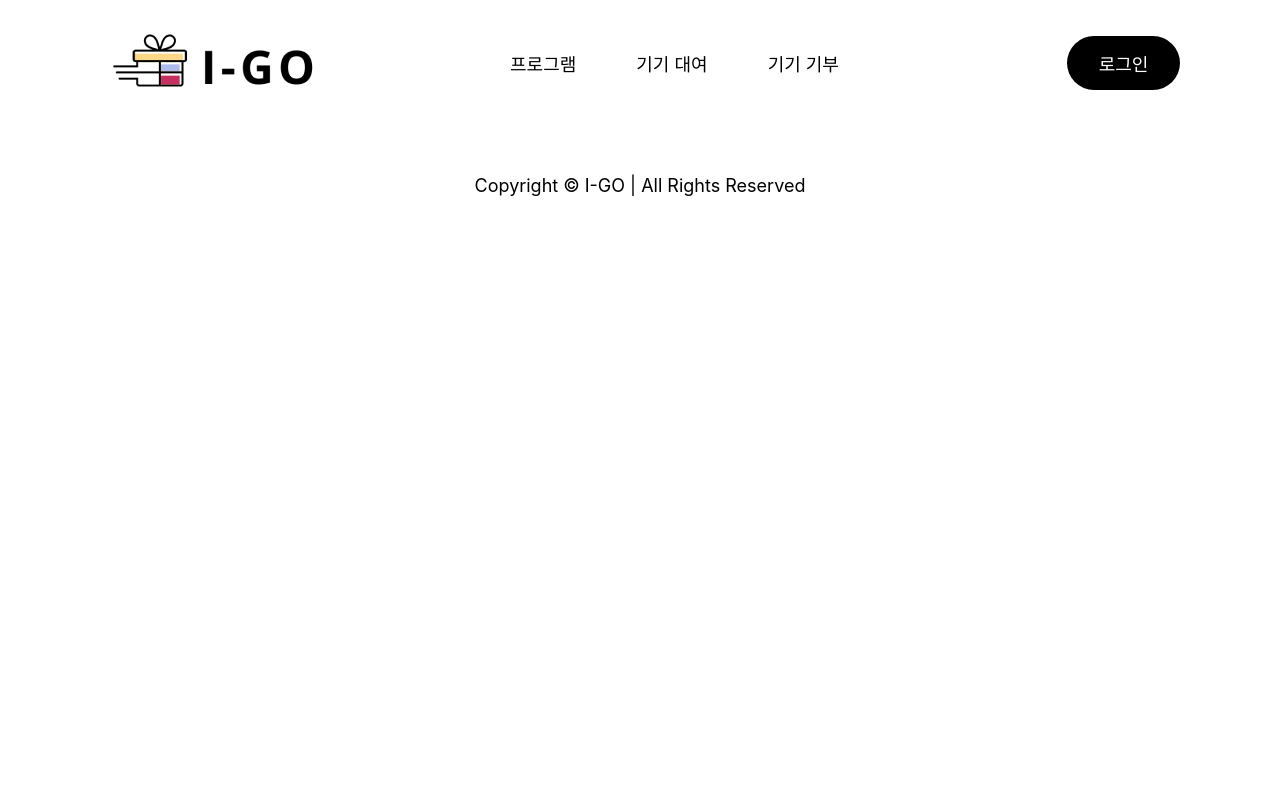
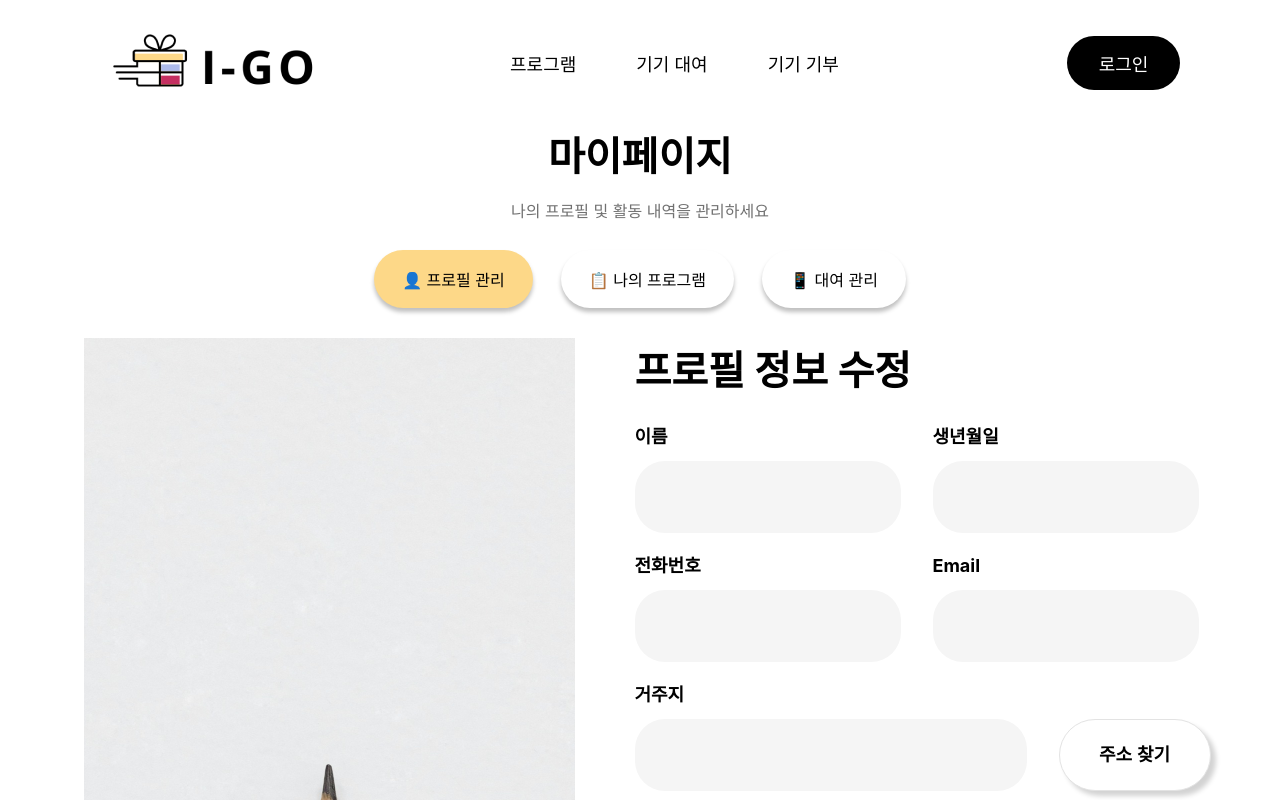
Before and after one commit to dbstj0403/I-GO-FRONT, a React (Create React App) app: page /mypageStudent in a window 1280 px wide. Shown: the top 800 px of the page. Built offline with nearby package versions, Linux system fonts and the light colour scheme; no server answers.

Commit message:
[create mypageCarer]

```diff
--- a/src/App.js
+++ b/src/App.js
@@ -9,7 +9,8 @@ import AddInfoPage from "./pages/AddInfoPage";
 import DonationPage from "./pages/DonationPage";
 import ProgramPage from "./pages/ProgramPage";
 import ProgramDetailPage from "./pages/ProgramDetailPage";
-import Mypage from "./pages/Mypage";
+import MypageStudent from "./pages/MypageStudent";
+import MypageCarer from "./pages/MypageCarer";
 import RegisterProgramPage from "./pages/RegisterProgramPage";
 function App() {
   return (
@@ -24,7 +25,8 @@ function App() {
           <Route path="/donation" element={<DonationPage />} />
           <Route path="/program" element={<ProgramPage />} />
           <Route path="/programDetail" element={<ProgramDetailPage />} />
-          <Route path="/mypage" element={<Mypage />} />
+          <Route path="/mypageStudent" element={<MypageStudent />} />
+          <Route path="/mypageCarer" element={<MypageCarer />} />
           <Route path="/registerProgram" element={<RegisterProgramPage />} />
         </Routes>
         <Footer />
--- a/src/components/NavBar.js
+++ b/src/components/NavBar.js
@@ -15,8 +15,12 @@ export default function NavBar() {
     console.log("user: ", userData);
   }, []);
 
-  const moveToMypage = () => {
-    moveToPage("/mypage");
+  const moveToMypageStudent = () => {
+    moveToPage("/mypageStudent");
+  };
+
+  const moveToMypageCarer = () => {
+    moveToPage("/mypageCarer");
   };
 
   const moveToLogin = () => {
@@ -82,13 +86,13 @@ export default function NavBar() {
             <img src={point} alt="" style={{ paddingRight: "10px" }}></img>
             {userData.point} P
           </PointBtn>
-          <ProfileBtn onClick={moveToMypage}>
+          <ProfileBtn onClick={moveToMypageStudent}>
             <img src={userData.img} alt=""></img>학생 {userData.name}님
           </ProfileBtn>
         </Container>
       ) : userData.is_carer ? (
         <Container>
-          <ProfileBtn onClick={moveToMypage}>
+          <ProfileBtn onClick={moveToMypageCarer}>
             <img src={userData.img} alt=""></img>관리자 {userData.name}님
           </ProfileBtn>
         </Container>
--- /dev/null
+++ b/src/pages/MypageCarer.js
@@ -0,0 +1,12 @@
+import Spinner from "../components/Spinner";
+import { useState, useEffect } from "react";
+import { useNavigate } from "react-router-dom";
+import Postcode from "../components/Postcode";
+import { useDispatch, useSelector } from "react-redux";
+// import { loginSuccess } from "@store/actions";
+import axios from "axios";
+import { userSuccess } from "../store/user/actions";
+import styled from "styled-components";
+import pencil from "../img/addInfo.png";
+
+export default function MypageCarer() {}
--- a/src/pages/Mypage.js
+++ b/src/pages/MypageStudent.js
@@ -9,7 +9,7 @@ import { userSuccess } from "../store/user/actions";
 import styled from "styled-components";
 import pencil from "../img/addInfo.png";
 
-export default function Mypage() {
+export default function MypageStudent() {
   const { userData } = useSelector(({ user }) => user);
   const [name, setName] = useState("");
   const [birthDate, setBirthDate] = useState("");
@@ -24,8 +24,18 @@ export default function Mypage() {
   });
   const [zipcode, setZipcode] = useState("");
   const [popup, setPopup] = useState(false);
+  const [activeTab, setActiveTab] = useState("modify");
   const movePage = useNavigate();
   const dispatch = useDispatch();
+
+  const handleTabClick = (tabName) => {
+    setActiveTab(tabName);
+    if (tabName === "program" || tabName === "rent") {
+      setTimeout(() => {
+        alert("현재 준비 중인 기능입니다!");
+      }, 0);
+    }
+  };
 
   useEffect(() => {
     setProfile();
@@ -126,10 +136,6 @@ export default function Mypage() {
     }
   };
 
-  /**
-   * 스타일 컴포넌트
-   */
-
   return (
     <div
       style={{
@@ -143,6 +149,27 @@ export default function Mypage() {
       <ul style={{ fontSize: "16px", color: "#717171", marginTop: "15px" }}>
         나의 프로필 및 활동 내역을 관리하세요
       </ul>
+      <MypageContainer>
+        <Category
+          active={activeTab === "modify"}
+          onClick={() => handleTabClick("modify")}
+        >
+          👤 프로필 관리
+        </Category>
+        <Category
+          active={activeTab === "program"}
+          onClick={() => handleTabClick("program")}
+        >
+          📋 나의 프로그램
+        </Category>
+        <Category
+          active={activeTab === "rent"}
+          onClick={() => handleTabClick("rent")}
+        >
+          📱 대여 관리
+        </Category>
+      </MypageContainer>
+      {activeTab === "modify" && (
         <ModifyInfoContainer>
           <img alt="" src={pencil} />
           <InputContainer>
@@ -230,9 +257,25 @@ export default function Mypage() {
             <SubmitBtn onClick={submitInfo}>수정 완료</SubmitBtn>
           </InputContainer>
         </ModifyInfoContainer>
+      )}
     </div>
   );
 }
+
+/**
+ * 스타일 컴포넌트
+ */
+
+const Category = styled.div`
+  display: flex;
+  padding: 17px 28px;
+  align-items: flex-start;
+  gap: 10px;
+  border-radius: 50px;
+  background-color: ${(props) => (props.active ? "#fdd888" : "white")};
+  box-shadow: 0px 4px 4px 0px rgba(0, 0, 0, 0.25);
+  cursor: pointer;
+`;
 const ModifyInfoContainer = styled.div`
   display: flex;
   justify-content: space-around;
@@ -273,6 +316,12 @@ line-height: 18px;
     outline: 2px solid black;
 }
 `;
+const MypageContainer = styled.div`
+  display: flex;
+  align-items: flex-start;
+  gap: 28px;
+  padding-top: 28px;
+`;
 
 const Box = styled.div`
   margin-left: 32px;
```
Lines whose indentation alone changed are shown as unchanged.
